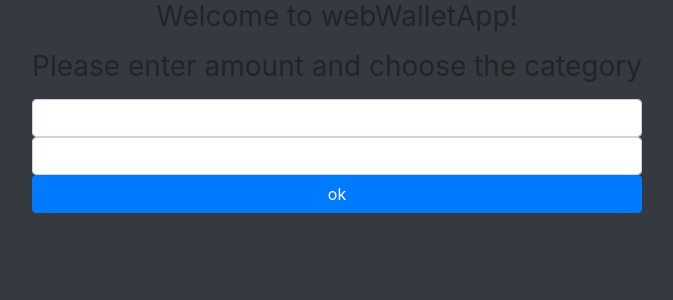
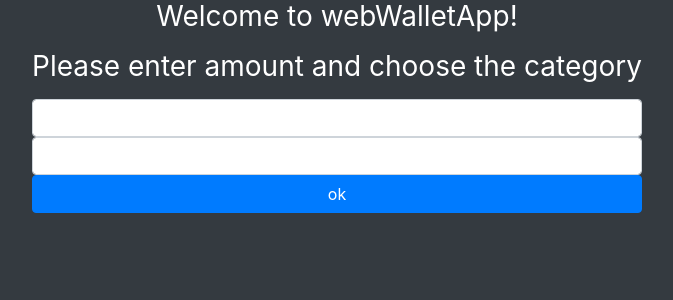
Before and after one commit to vkhvorostianyi/weBwallet, a Flask app: page / in a window 1280 px wide. Shown: the top 300 px of the page, without its empty margins (303-976 px from the left). Run offline with Flask 2, Linux system fonts and the light colour scheme; some libraries are stand-ins or nearby versions.

Commit message:
add condition

```diff
--- a/app.py
+++ b/app.py
@@ -34,7 +34,7 @@ class Spend(db.Model):
     id = db.Column(db.Integer, primary_key=True)
     account = db.Column(db.String, default=None)
     category = db.Column(db.String)
-    value = db.Column(db.Float(asdecimal=True))
+    value = db.Column(db.Float(precision=(5,2), asdecimal=True))
 
     def __repr__(self):
         return '<{} {}>'.format(self.category, self.value)
@@ -61,10 +61,11 @@ def hello_world():
 @app.route('/process', methods=['GET', 'POST'])
 def process():
     fields_data = loads(request.form['fields_data'])
-    spend = Spend(category=fields_data[0], value=fields_data[1])
-    db.session.add(spend)
-    db.session.commit()
-    return jsonify({'val': True})
+    if fields_data[0] and fields_data[1]:
+        spend = Spend(category=fields_data[0], value=fields_data[1])
+        db.session.add(spend)
+        db.session.commit()
+        return jsonify({'val': True})
 
 
 if __name__ == '__main__':
--- a/static/style.css
+++ b/static/style.css
@@ -1,5 +1,6 @@
 body, html {
     background-color: #343a40;
+    color: white;
 }
 
 .login {
--- a/templates/index.html
+++ b/templates/index.html
@@ -7,8 +7,9 @@
     <link rel="stylesheet" href="{{url_for('static', filename='style.css')}}">
 </head>
 <body class="text-center">
+<div class="container">
     <div class="row">
-        <div class="mx-auto flex-column">
+        <div class="mx-auto mx-col-10 flex-column">
             <h1 class="h3 mb-3 font-weight-normal">Welcome to webWalletApp!</h1>
             <h3 class="h3 mb-3 font-weight-normal">Please enter amount and choose the category</h3>
             <div class="form-signin">
```
